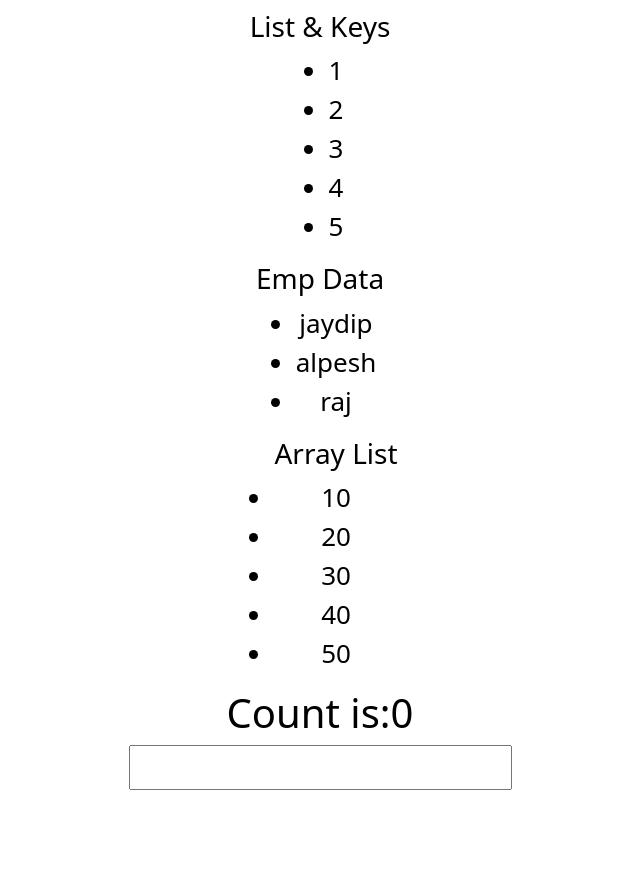
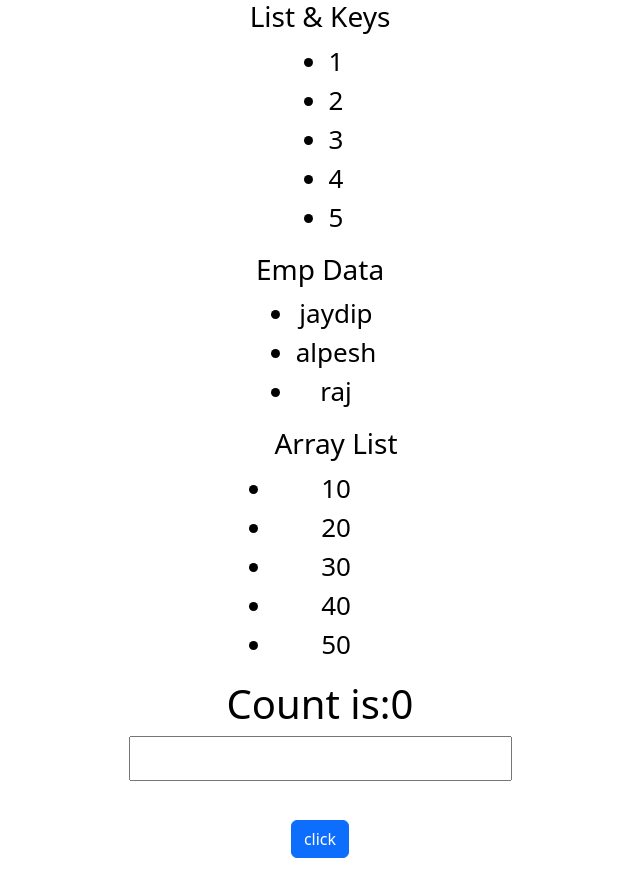
Before and after one commit to Jaydip1510/React_JS, a React (Create React App) app in the folder demo/: page / in a window 1280 px wide. Shown: the top 896 px of the page, without its empty margins (320-960 px from the left). Before the commit the page ends 800 px from the top, so only its background shows below. Built offline with nearby package versions, Linux system fonts and the light colour scheme.

Commit message:
transitions

```diff
--- a/demo/src/App.js
+++ b/demo/src/App.js
@@ -14,6 +14,7 @@
 import Listcomponent from './components/Listcomponent';
 import Userefcomponent from './components/Userefcomponent';
 import Buttoncomponent from './components/Buttoncomponent';
+import Transitionscomponent from './components/Transitionscomponent';
 
 
 
@@ -89,8 +90,9 @@
           {empdata}
          </ul>
          <Listcomponent number = {num} />
-         <Userefcomponent/>
+         <Userefcomponent/><br/>
          {/* <Buttoncomponent /> */}
+         <Transitionscomponent/>
         {/* <h3>{data}</h3>
        <button onClick={updateData}>Updata data</button>
        {/* <h3>High Order Components</h3>
--- /dev/null
+++ b/demo/src/components/Transitionscomponent.jsx
@@ -0,0 +1,34 @@
+import { useState } from 'react';
+import Button from 'react-bootstrap/Button';
+import Card from 'react-bootstrap/Card';
+import Collapse from 'react-bootstrap/Collapse';
+
+function Transitionscomponent() {
+  const [open, setOpen] = useState(false);
+
+  return (
+    <>
+      <Button
+        onClick={() => setOpen(!open)}
+        aria-controls="example-collapse-text"
+        aria-expanded={open}
+      >
+        click
+      </Button>
+      <div style={{ minHeight: '150px' }}>
+        <Collapse in={open} dimension="width">
+          <div id="example-collapse-text">
+            <Card body style={{ width: '400px' }}>
+              Anim pariatur cliche reprehenderit, enim eiusmod high life
+              accusamus terry richardson ad squid. Nihil anim keffiyeh
+              helvetica, craft beer labore wes anderson cred nesciunt sapiente
+              ea proident.
+            </Card>
+          </div>
+        </Collapse>
+      </div>
+    </>
+  );
+}
+
+export default Transitionscomponent;
```
